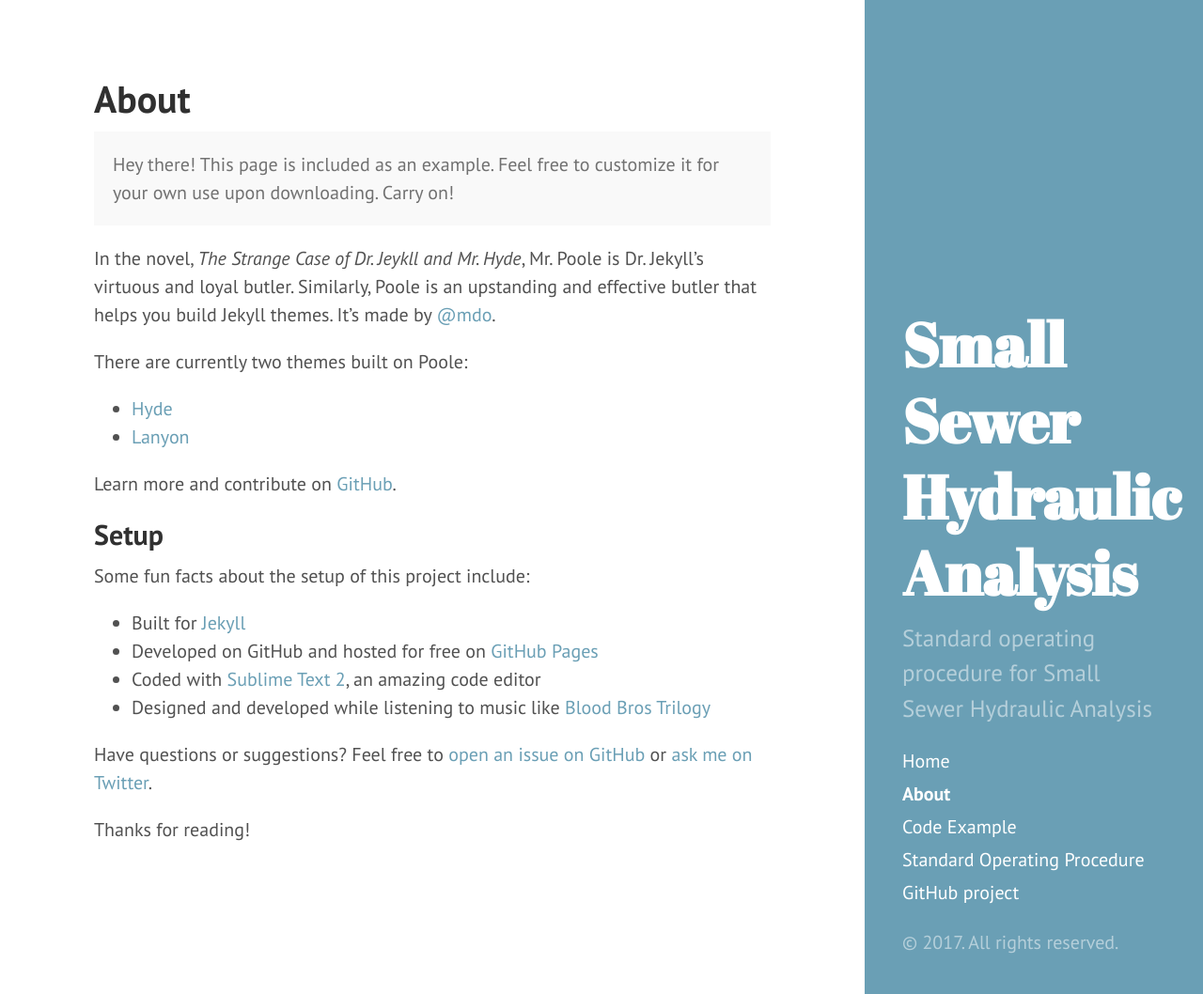
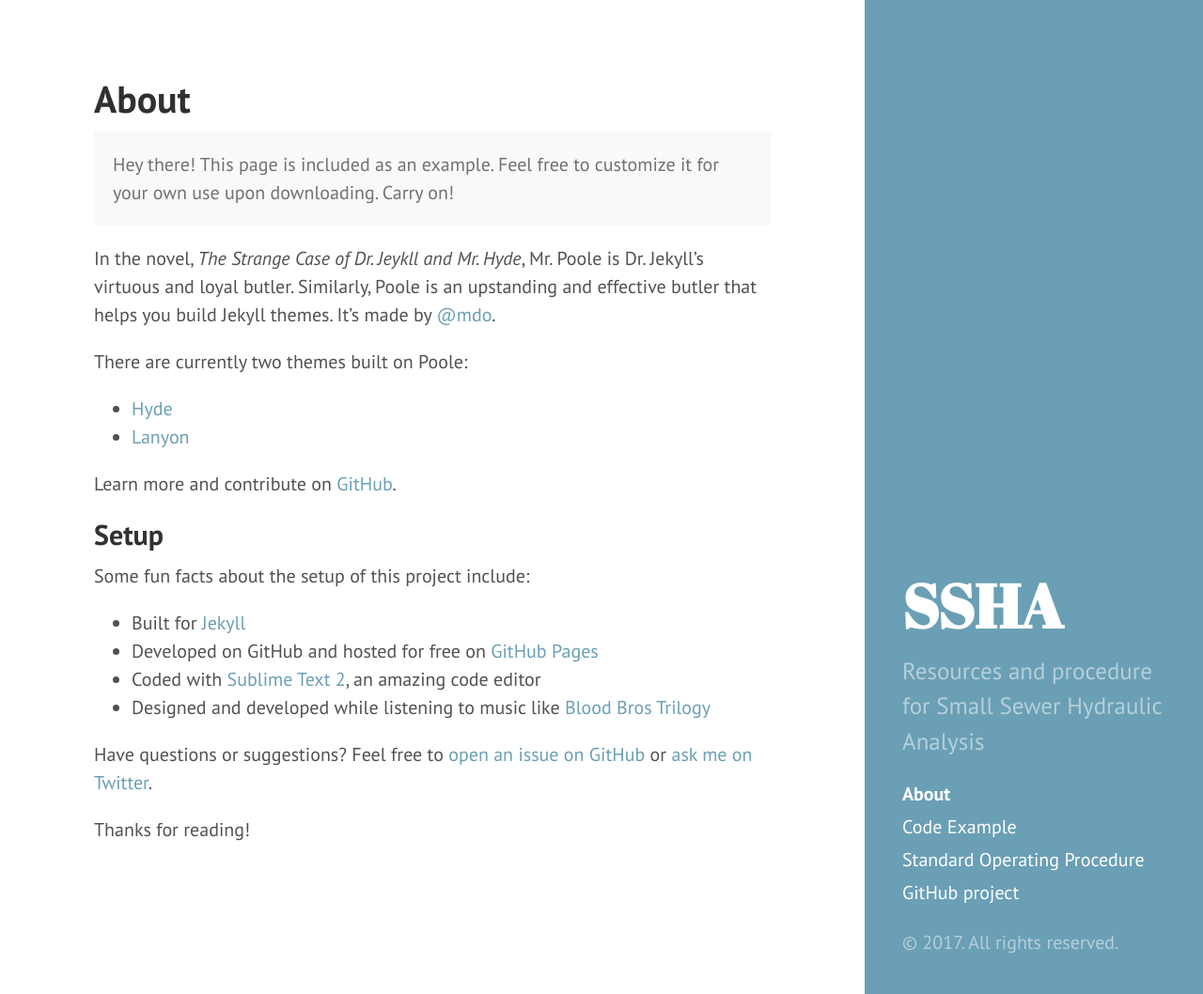
Before and after one commit to adams-cool-org/ssha3, a Jekyll site: the page built from docs/about.md, in a window 1280 px wide and 1058 px high. Shown: the whole window at 94% size. Built offline with Jekyll 4.4.1, drawn with Linux system fonts in a browser that asks for light colours.

Commit message:
sop typos and image

```diff
--- a/docs/_config.yml
+++ b/docs/_config.yml
@@ -7,9 +7,9 @@ permalink:        pretty
 # relative_permalinks: true
 
 # Setup
-title:            Small Sewer Hydraulic Analysis
-tagline:          'A Jekyll theme'
-description:      'Standard operating procedure for Small Sewer Hydraulic Analysis'
+title:            SSHA
+tagline:          ''
+description:      'Resources and procedure for Small Sewer Hydraulic Analysis'
 url:              https://adams-cool-org.github.io
 baseurl:          /ssha3
 
--- a/docs/_includes/sidebar.html
+++ b/docs/_includes/sidebar.html
@@ -10,7 +10,7 @@
     </div>
 
     <nav class="sidebar-nav">
-      <a class="sidebar-nav-item{% if page.url == site.baseurl %} active{% endif %}" href="{{ site.baseurl }}">Home</a>
+      <!-- <a class="sidebar-nav-item{% if page.url == site.baseurl %} active{% endif %}" href="{{ site.baseurl }}">Home</a> -->
 
       {% comment %}
         The code below dynamically generates a sidebar nav of pages with
```
Also changed, not shown: docs/sop.md (+11 -14 lines), docs/public/img/set-up-data-driven-pages.jpg (added), docs/public/img/ssha-example-study-area.jpg (added).
